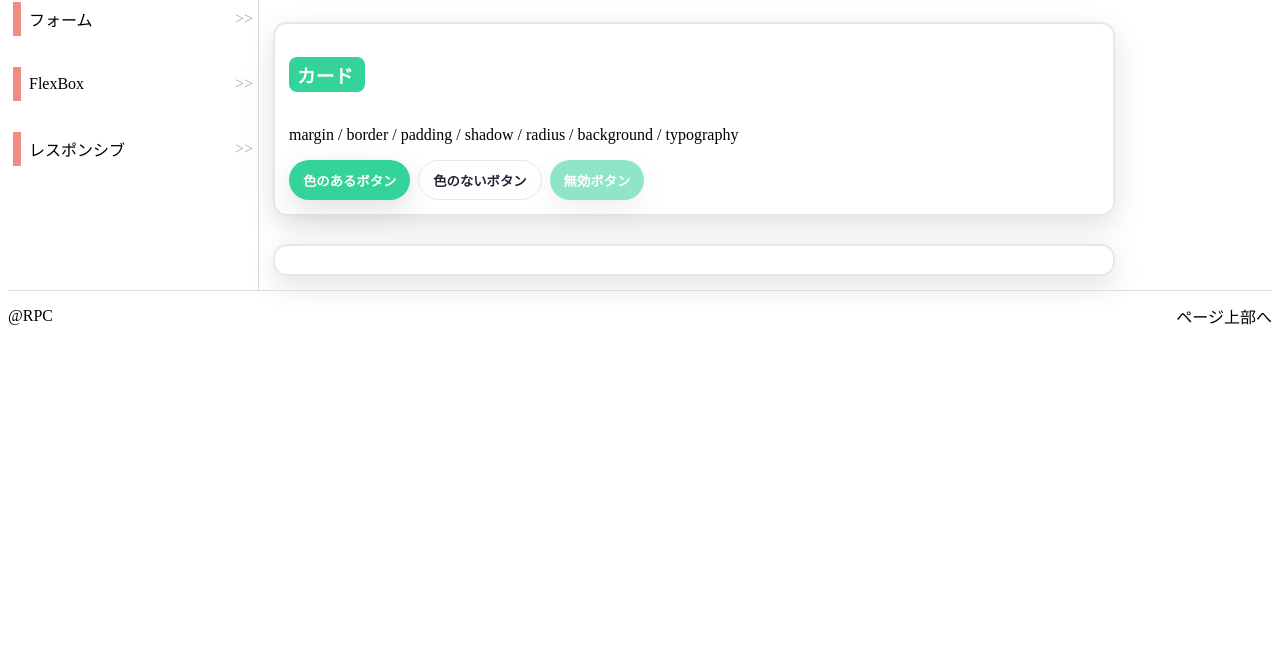
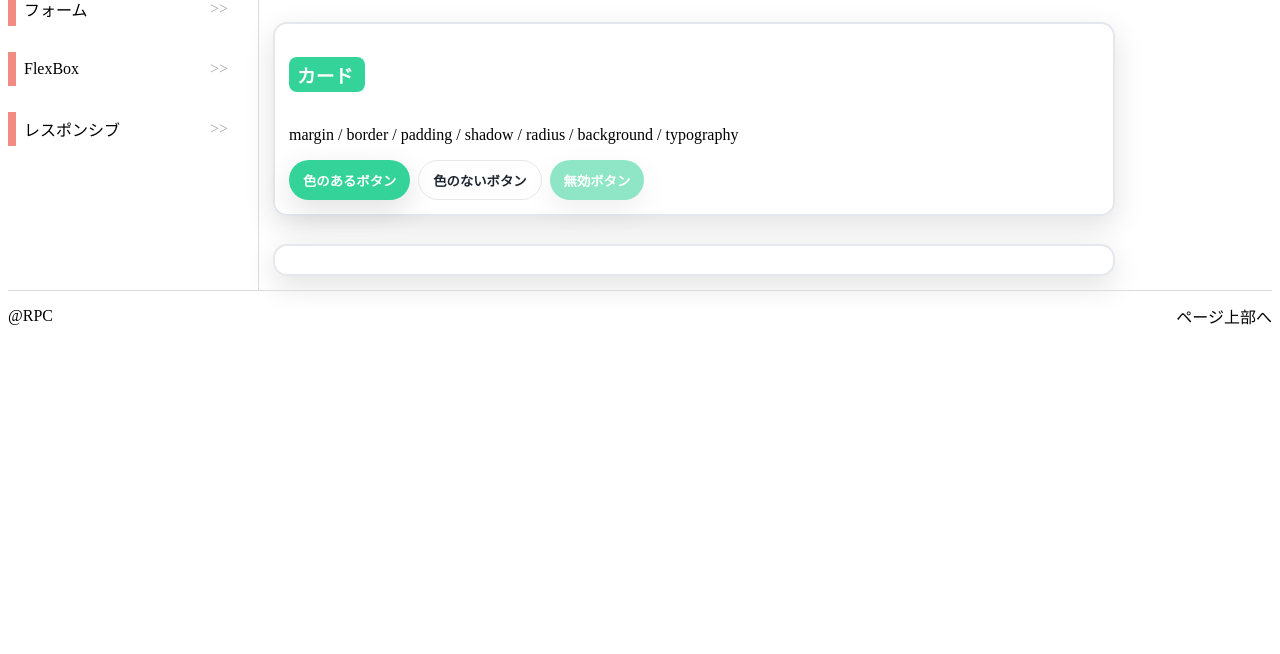
Before and after one commit to Mako9675/language_practical, a plain HTML site: page 3.CSS/exercises/index.html in a window 1280 px wide. Shown: the part 146-800 px from the top of the page. Drawn offline with Linux system fonts and the light colour scheme.

Commit message:
メインを配置できた。フッターの形を作った。サイドメニューを配置内におさめた。

```diff
--- a/3.CSS/exercises/index.css
+++ b/3.CSS/exercises/index.css
@@ -77,13 +77,13 @@ a{
 
 .side-item::after{
 	position:  absolute; /*要素の配置を指定*/
-	right:10px;
+	right:30px;
 	content:">>";
 	color:#a9a9a9;
 }
 
 .side-item {
-	margin:5px; /*外側に10px*/
+	/*margin:5px; 外側に10px*/
 }
 
 
```
